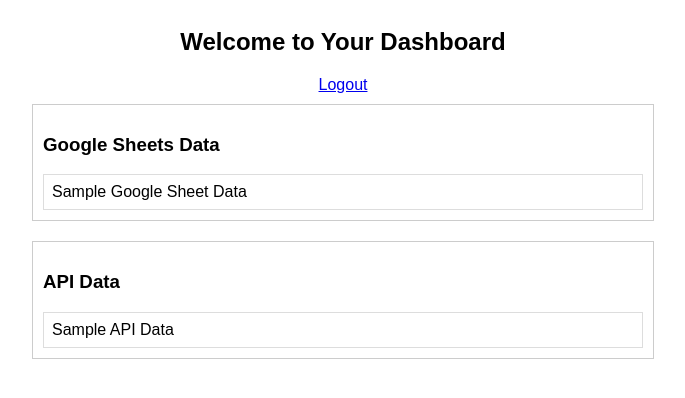
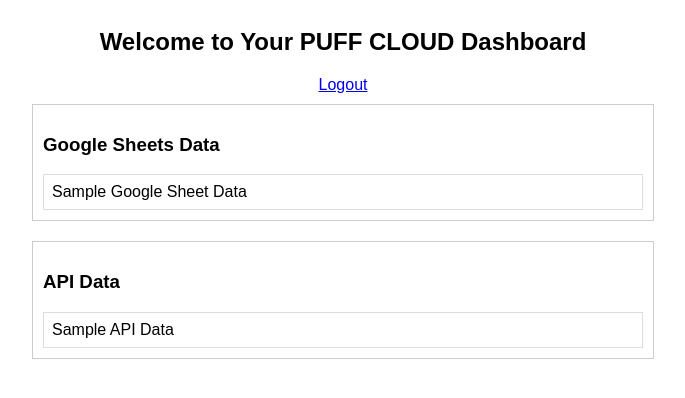
Before and after one commit to LucianoJohnPucci/puffcloud, a Flask app: page /dashboard in a window 1280 px wide. Shown: the top 398 px of the page, without its empty margins (297-982 px from the left). Run offline with Flask 3, Linux system fonts and the light colour scheme; the visitor is signed in with stand-in values (Sample User, id 1); parts of the project's set-up code (start-up, migrations or seed data) failed here and were passed over.

Commit message:
Update dashboard.html

```diff
--- a/templates/dashboard.html
+++ b/templates/dashboard.html
@@ -6,7 +6,7 @@
     <link rel="stylesheet" href="{{ url_for('static', filename='styles.css') }}">
 </head>
 <body>
-    <h2>Welcome to Your Dashboard</h2>
+    <h2>Welcome to Your PUFF CLOUD Dashboard</h2>
     <a href="{{ url_for('logout') }}">Logout</a>
 
     <div class="frame">
```
